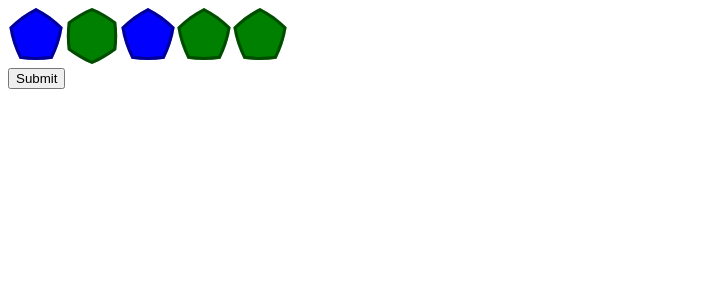
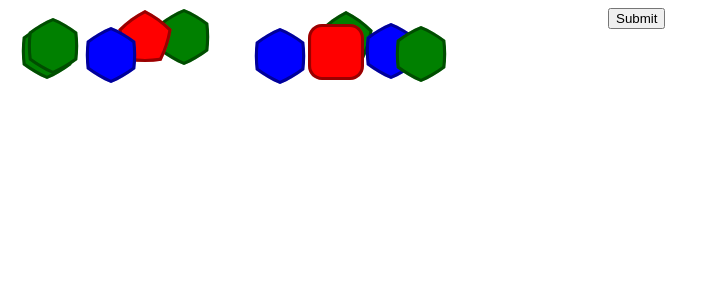
Before and after one commit to lochiego/otree-shapesort, a SvelteKit app: page / in a window 1280 px wide. Shown: the top 300 px of the page, without its empty margins (0-720 px from the left). Built offline with nearby package versions, Linux system fonts and the light colour scheme.

Commit message:
wip drawing shapes to boundary

```diff
--- a/src/lib/hexagon.svelte
+++ b/src/lib/hexagon.svelte
@@ -10,7 +10,7 @@
   <path id="stroke" d="M450,0C587.62,56.25 722.187,133.942 839.711,225C859.808,372.308 859.808,527.692 839.711,675C722.187,766.058 587.62,843.75 450,900C312.38,843.75 177.813,766.058 60.289,675C40.192,527.692 40.192,372.308 60.289,225C177.813,133.942 312.38,56.25 450,0ZM450,54.163C570.58,105.328 688.205,173.239 792.805,252.081C808.785,382.089 808.785,517.911 792.805,647.919C688.205,726.761 570.579,794.672 450,845.837C329.42,794.672 211.795,726.761 107.195,647.919C91.215,517.911 91.215,382.089 107.195,252.081C211.795,173.239 329.421,105.328 450,54.163L450,54.163Z"/>
 </svg>
 
-<style>
+<style lang="scss">
   #inner {
     fill: var(--color);
   }
--- a/src/routes/+page.svelte
+++ b/src/routes/+page.svelte
@@ -1,8 +1,8 @@
 <script lang="ts">
 	import Hexagon from "../lib/hexagon.svelte";
+	import Pentagon from "../lib/pentagon.svelte";
 	import Square from "../lib/square.svelte";
-	import Pentagon from "../lib/pentagon.svelte";
-  import type { Piece, Shape, ShapeColor } from "src/lib/types";
+	import type { Piece, Point, Shape, ShapeColor } from "../lib/types";
 
   export let numShapes: number = 10;
   export const prerender = true;
@@ -14,9 +14,9 @@
   function randomShape(): Shape {
     const shapeIdx = Math.round((Math.random() * 4));
       switch (shapeIdx) {
-        case 0: return 'square';
-        case 1: return 'rectangle';
-        default: return 'pentagon';
+        case 0: return Square;
+        case 1: return Pentagon;
+        default: return Hexagon;
       }
   }
 
@@ -33,15 +33,15 @@
 
   let pieces: Piece[];
   $: {
-    pieces = !loaded ? [] : Array.from(Array(5)).map((_, idx) => {
+    pieces = !loaded ? [] : Array.from(Array(numShapes)).map((_, idx) => {
       return {
         id: idx,
-        shape: randomShape(),
+        Shape: randomShape(),
         color: randomColor(),
       }
     })
   }
-  let positions: {x: number, y: number}[];
+  let positions: Point[];
   $: {
     positions = !loaded ? [] : pieces.map(() => ({
       x: Math.round((Math.random() * (width - sidePaneWidth))),
@@ -55,16 +55,12 @@
 
 </script>
 
-<main bind:clientWidth={width} bind:clientHeight={height}>
-  <section id="workspace">
-    {#each pieces as piece(piece.id)}
-      {#if piece.shape === "square"}
-        <Square color={piece.color} />
-      {:else if piece.shape === 'pentagon'}
-        <Pentagon color={piece.color} />
-      {:else}
-        <Hexagon color={piece.color} />
-      {/if}
+<main>
+  <section id="workspace" bind:clientWidth={width} bind:clientHeight={height}>
+    {#each pieces as {id, color, Shape}, idx (id)}
+      <div class="shape" style="--posx:{positions[idx].x}px;--posy:{positions[idx].y}px">
+        <Shape class="shape" {color} />
+      </div>
     {/each}
   </section>
   <section id="bins">
@@ -76,3 +72,35 @@
     </div>
   </section>
 </main>
+
+<style lang="scss">
+
+  main {
+    max-width: 800px;
+    height: 100%;
+    display: flex;
+    align-items: stretch;
+  }
+
+  #workspace {
+    flex: 1;
+  }
+
+  #bins {
+    width: 200px;
+  }
+
+
+    $translation: translate(var(--posx), var(--posy));
+
+  .shape {
+    transform: $translation;
+    -ms-transform: translation; /* IE 9 */
+    -webkit-transform: translation; /* Safari and Chrome */
+    -o-transform: translation; /* Opera */
+    -moz-transform: translation; /* Firefox */
+
+    position: absolute;
+    display: inline-block;
+  }
+</style>
```
Also changed, not shown: src/lib/types.ts (+6 -6 lines).
